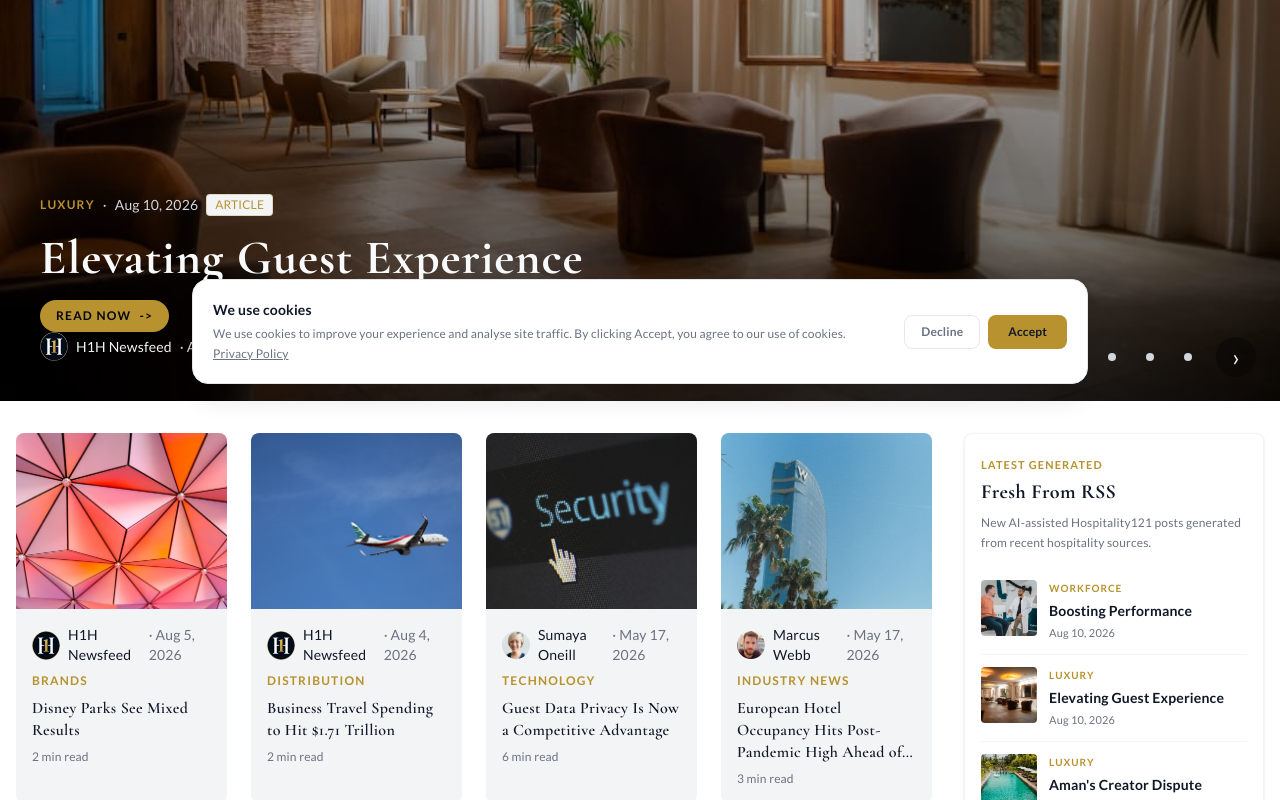
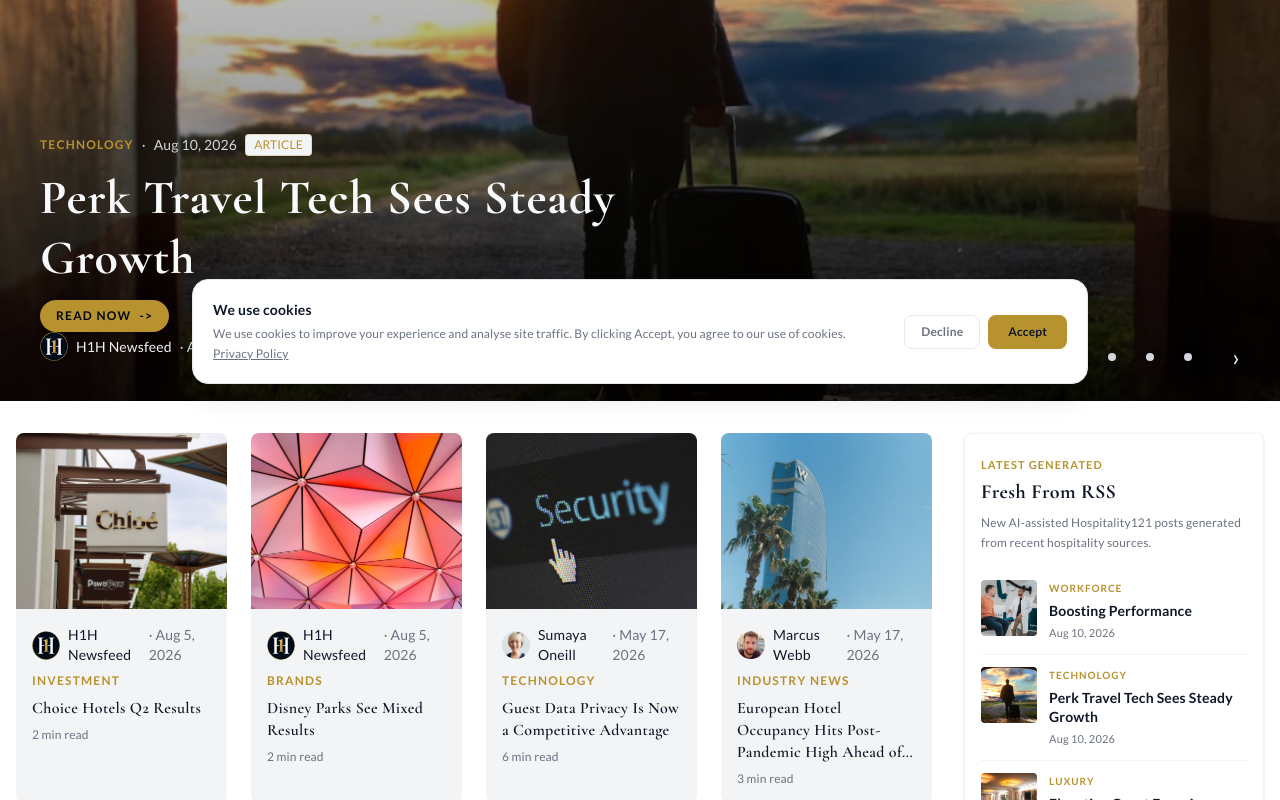
Before and after one commit to Aitibour/hospitality121, a Next.js app: page / in a window 1280 px wide. Shown: the part 400-1200 px from the top of the page. Built offline with nearby package versions, Linux system fonts and the light colour scheme; no server answers.

Commit message:
feat(news): auto-post perk-travel-tech-growth

```diff
--- /dev/null
+++ b/content/news/perk-travel-tech-growth.mdx
@@ -0,0 +1,35 @@
+---
+title: "Perk Travel Tech Sees Steady Growth"
+category: "TECHNOLOGY"
+author: "H1H Newsfeed"
+authorAvatar: "/images/Logo.png"
+date: "2026-08-10"
+readTime: "2 min read"
+image: "/images/content/auto-perk-travel-tech-growth.jpg"
+featured: false
+type: "news"
+description: "Perk's revenue nears $400 million with 50% annual growth"
+source: "skift.com"
+sourceUrl: "https://skift.com/2026/08/10/perk-is-in-no-rush-to-ipo-as-revenue-nears-400-million/"
+---
+
+Perk, a leading travel management technology company, is experiencing significant growth, with revenue nearing $400 million. This substantial increase is attributed to its ability to maintain a 50% annual growth rate without incurring substantial cash burn. The company's patience in pursuing an initial public offering (IPO) may be a strategic move, considering the current market volatility.
+
+   The travel management tech sector has been gaining traction, with several companies competing for market share. Perk's closest rival recently had a choppy market debut, which may have contributed to Perk's cautious approach to going public.
+
+   The implications of Perk's growth are far-reaching, with potential benefits for hotel owners, operators, and investors. As travel management technology continues to evolve, companies like Perk are poised to play a critical role in shaping the industry's future.
+
+   One key aspect of Perk's success is its ability to provide innovative solutions for travel management, catering to the needs of businesses and individuals alike. By streamlining travel planning and booking processes, Perk is helping to increase efficiency and reduce costs for its clients.
+
+   The company's growth is also a testament to the increasing demand for travel management technology. As the hospitality industry continues to recover from the pandemic, the need for effective travel management solutions has become more pressing. Perk's success in this area demonstrates the potential for technology to drive growth and improvement in the hospitality sector.
+
+   Looking ahead, Perk's future plans and potential IPO will be closely watched by industry stakeholders. The company's ability to maintain its growth trajectory while navigating the complexities of the public market will be crucial in determining its long-term success.
+
+   Ultimately, Perk's story serves as a reminder of the importance of innovation and strategic planning in the hospitality technology sector. As companies like Perk continue to push the boundaries of what is possible, the industry as a whole is likely to benefit from the resulting advancements and improvements.
+
+## Related Hospitality121 Coverage
+
+- [Hospitality121 Core Hub](https://hospitality121.com)
+- [Hospitality News](https://hospitality121.com/news)
+- [Hospitality Technology](https://hospitality121.com/technology)
+- [Hospitality Technology in Toronto](https://hospitality121.com/geo/hospitality-technology-toronto)
--- a/scripts/seen-articles.json
+++ b/scripts/seen-articles.json
@@ -369,5 +369,6 @@
   "https://skift.com/2026/08/08/aman-threatened-to-call-the-police-on-a-creator-why-the-whole-industry-should-pay-attention/",
   "https://www.hospitalitynet.org/opinion/4133778/beyond-occupancy-building-profit-purpose-and-legacy-in-hospitality",
   "https://www.hospitalitynet.org/opinion/4133610/food-hall-concept-done-right-at-fairmont-the-queen-elizabeth",
-  "https://www.hospitalitynet.org/opinion/4133869/encouraging-employee-innovation-through-brainstorming-to-improve-hospitality-organizational-performance"
+  "https://www.hospitalitynet.org/opinion/4133869/encouraging-employee-innovation-through-brainstorming-to-improve-hospitality-organizational-performance",
+  "https://skift.com/2026/08/10/perk-is-in-no-rush-to-ipo-as-revenue-nears-400-million/"
 ]
```
Also changed, not shown: public/images/content/auto-perk-travel-tech-growth.jpg (added).
